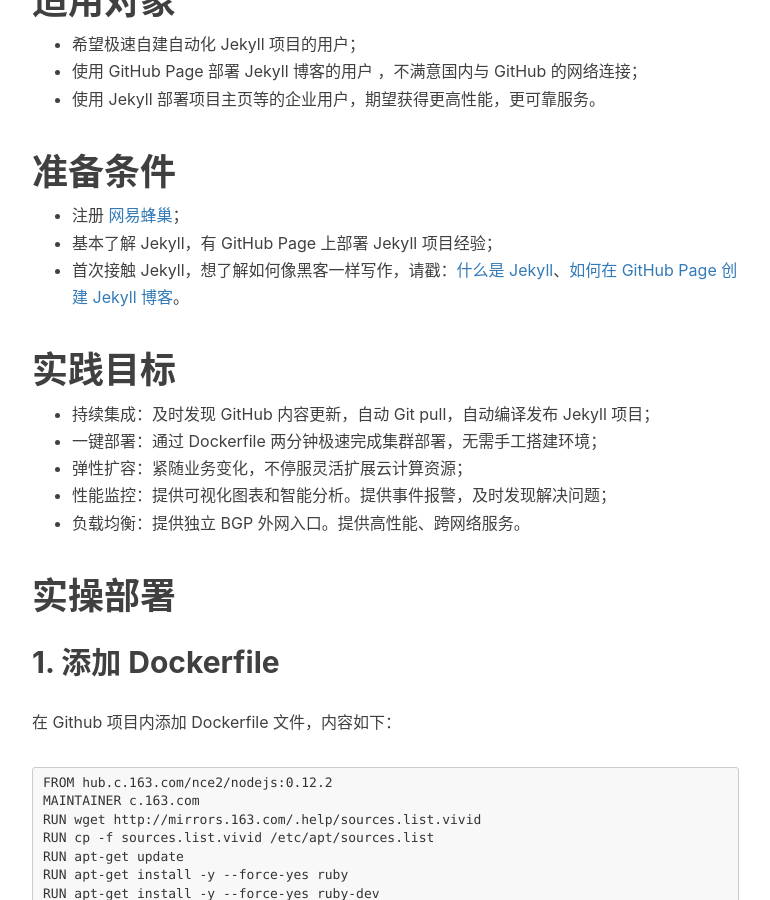
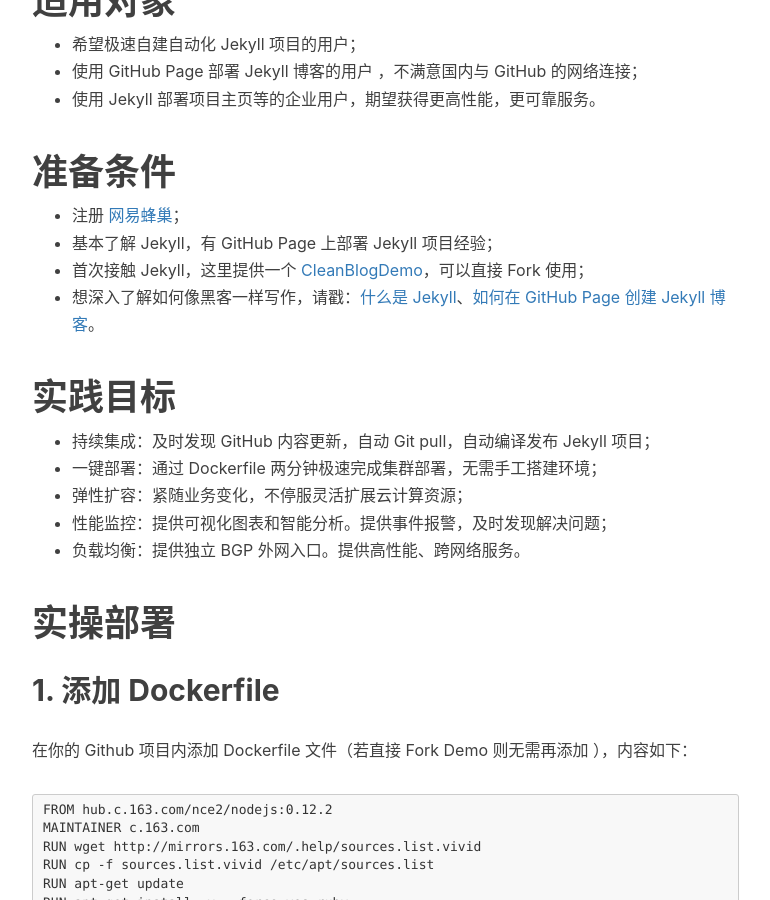
Before and after one commit to zqhai/zqhai.github.io, a Jekyll site: the page built from _posts/2016-05-23-c.markdown, in a window 1280 px wide and 900 px high, scrolled down 743 px. Shown: the whole window, without its empty margins (233-1003 px from the left). Built offline with Jekyll 4.4.1, drawn with Linux system fonts in a browser that asks for light colours; nearby versions of some CDN libraries; comment, search, counter and statistics services are not loaded; some of the changed text lies outside the part shown.

Commit message:
Update img

````diff
--- a/_posts/2016-05-23-c.markdown
+++ b/_posts/2016-05-23-c.markdown
@@ -22,7 +22,8 @@ tags:
 
 * 注册 [网易蜂巢](https://c.163.com/)；
 * 基本了解 Jekyll，有 GitHub Page 上部署 Jekyll 项目经验；
-* 首次接触 Jekyll，想了解如何像黑客一样写作，请戳：[什么是 Jekyll](https://jekyllrb.com/)、[如何在 GitHub Page 创建 Jekyll 博客](https://help.github.com/articles/using-jekyll-as-a-static-site-generator-with-github-pages/)。
+* 首次接触 Jekyll，这里提供一个 [CleanBlogDemo](https://github.com/zqhai/clean-blog-demo)，可以直接 Fork 使用；
+* 想深入了解如何像黑客一样写作，请戳：[什么是 Jekyll](https://jekyllrb.com/)、[如何在 GitHub Page 创建 Jekyll 博客](https://help.github.com/articles/using-jekyll-as-a-static-site-generator-with-github-pages/)。
 
 
 # 实践目标
@@ -38,7 +39,7 @@ tags:
 
 ## 1. 添加 Dockerfile
 
-在 Github 项目内添加 Dockerfile 文件，内容如下：
+在你的 Github 项目内添加 Dockerfile 文件（若直接 Fork Demo 则无需再添加 ），内容如下：
 
 ```
 FROM hub.c.163.com/nce2/nodejs:0.12.2
@@ -62,13 +63,15 @@ CMD jekyll build && jekyll serve --host=* --port=80
 
 ![创建容器](http://zhangqianhai.com/img/post/20160523/creat.png)
 
-经济实惠，更多创建指南详见：[如何创建集群](https://c.163.com/wiki/index.php?title=创建集群)。
+依赖项较多，首次创建镜像耗时较长，耐心等待即可。更多创建指南详见：[如何创建集群](https://c.163.com/wiki/index.php?title=创建集群)。
 
 ## 3. 添加 WebHook
+网易蜂巢集群提供成品 WebHook URL，添加 WebHook 本地提交代码至 GitHub 后，集群将自动同步远程代码，无需人工介入。
+
 进入蜂巢控制台，复制集群 WebHook URL：
 ![](http://zhangqianhai.com/img/post/20160523/web-hook-url.png)
 
-GitHub 项目「Settings」添加 WebHook：
+进入你的 GitHub 项目「Settings」添加 WebHook：
 ![添加WebHook](http://zhangqianhai.com/img/post/20160523/add-webhook.png)
 注：添加时「Content type」下拉选择「application/x-www-form-urlencoded」，其他选项默认即可。
 
````
Also changed, not shown: img/post/20160523/creat.png, img/post/20160523/host.png (added).
